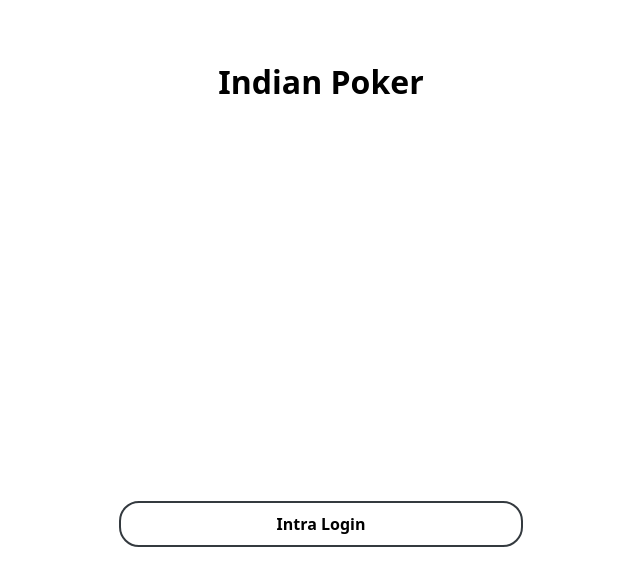
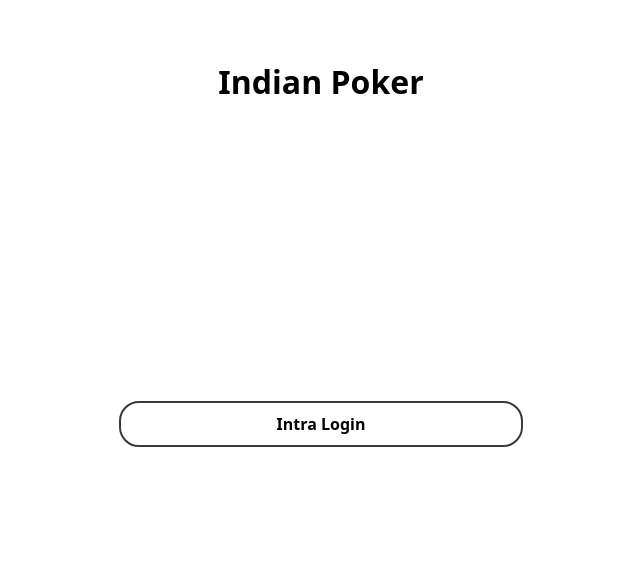
Before and after one commit to weg901127/piscine-rush01, a React (Create React App) app in the folder rush01-front/: page /login in a window 1280 px wide. Shown: the top 586 px of the page, without its empty margins (319-959 px from the left). Built offline with nearby package versions, Linux system fonts and the light colour scheme.

Commit message:
가운데 정렬

```diff
--- a/rush01-front/src/pages/LoginPage.js
+++ b/rush01-front/src/pages/LoginPage.js
@@ -4,17 +4,17 @@ import styled from "styled-components";
 const LoginPageStyled = styled.div`
   display: flex;
   flex-direction: row;
+  align-items: center;
   justify-content: center;
-  align-items: center;
   height: 100%;
 `;
 
 const LoginForm = styled.form`
-  width: 500px;
-  display: flex;
-  justify-content: center;
-  align-items: center;
-  margin: auto;
+display: flex;
+align-items: center;
+justify-content: center;
+width: 500px;
+margin-top: -200px;
   button {
     width: 300px;
     text-align: center;
@@ -22,7 +22,6 @@ const LoginForm = styled.form`
     border-radius: 20px;
     padding: 10px 50px;
     font-weight: 600;
-    margin: 40px 0;
     :hover {
       background-color: #343a3f;
       color: #fff;
```
